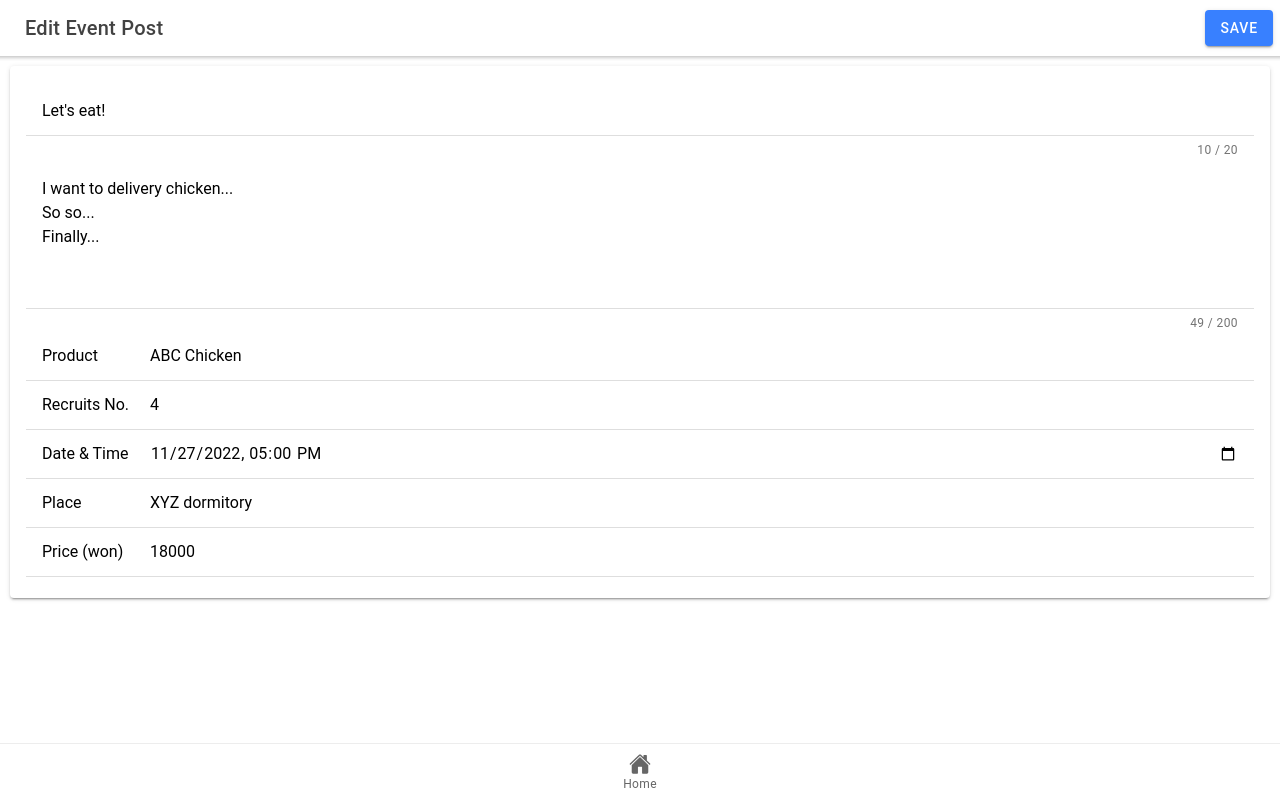
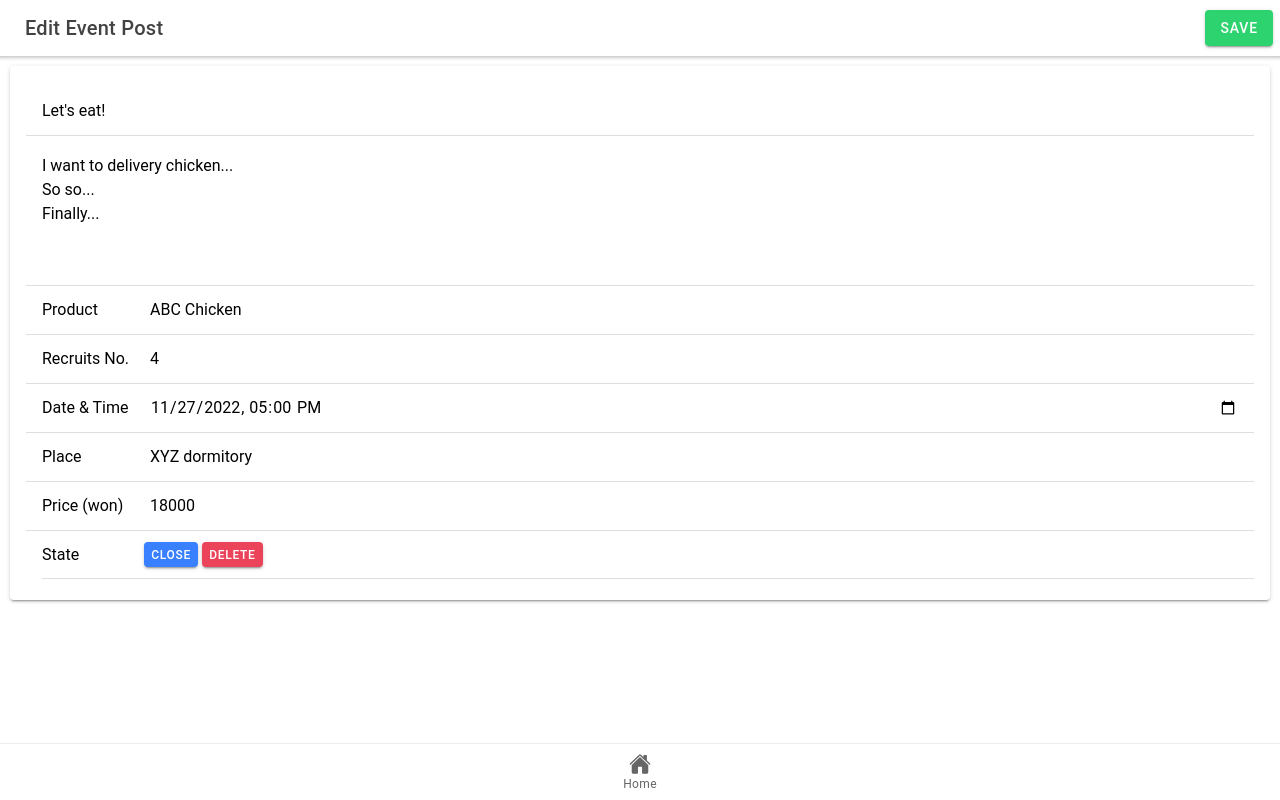
Before and after one commit to sjoyee/kaishare, a React (Create React App) app: page /editpost in a window 1280 px wide. Built offline with nearby package versions, Linux system fonts and the light colour scheme.

Commit message:
Made changes on WritePost and EditPost pages

```diff
--- a/src/pages/EditPost.js
+++ b/src/pages/EditPost.js
@@ -58,7 +58,7 @@ const EditPost = () => {
           <IonGrid>
             <IonRow>
               <IonTitle>Edit Event Post</IonTitle>
-              <IonButton type="submit" onClick={saveEditedPost}>
+              <IonButton type="submit" onClick={saveEditedPost} color="success">
                 Save
               </IonButton>
             </IonRow>
@@ -69,11 +69,10 @@ const EditPost = () => {
         <IonCard>
           <IonCardContent>
             <IonList>
-              <IonItem counter={true}>
+              <IonItem>
                 <IonInput
                   placeholder="Post Title"
                   value={title}
-                  maxlength={20}
                   required={true}
                   onIonChange={(e) => {
                     setTitle(e.detail.value);
@@ -81,13 +80,12 @@ const EditPost = () => {
                 ></IonInput>
               </IonItem>
 
-              <IonItem counter={true}>
+              <IonItem>
                 <IonTextarea
                   placeholder="Post Content"
                   value={content}
                   rows={5}
                   autoGrow={true}
-                  maxlength={200}
                   required={true}
                   onIonChange={(e) => {
                     setContent(e.detail.value);
@@ -155,6 +153,11 @@ const EditPost = () => {
                   }}
                 ></IonInput>
               </IonItem>
+              <IonItem>
+                <IonLabel position="fixed">State</IonLabel>
+                <IonButton>Close</IonButton>
+                <IonButton color="danger">Delete</IonButton>
+              </IonItem>
             </IonList>
           </IonCardContent>
         </IonCard>
--- a/src/pages/WritePost.js
+++ b/src/pages/WritePost.js
@@ -58,10 +58,9 @@ const WritePost = () => {
         <IonCard>
           <IonCardContent>
             <IonList>
-              <IonItem counter={true}>
+              <IonItem>
                 <IonInput
                   placeholder="Post Title"
-                  maxlength={20}
                   required={true}
                   onIonChange={(e) => {
                     setTitle(e.detail.value);
@@ -74,7 +73,6 @@ const WritePost = () => {
                   placeholder="Post Content"
                   rows={5}
                   autoGrow={true}
-                  maxlength={200}
                   required={true}
                   onIonChange={(e) => {
                     setContent(e.detail.value);
```
